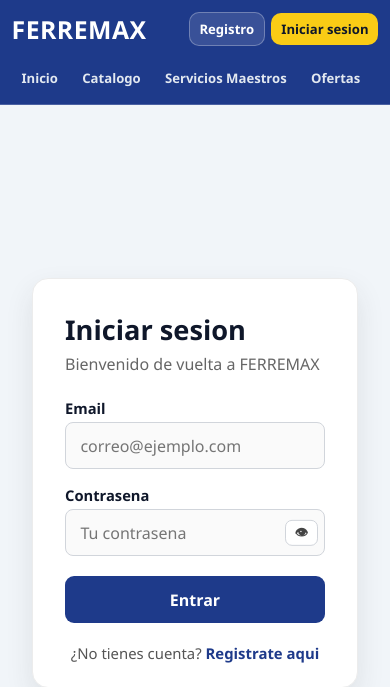
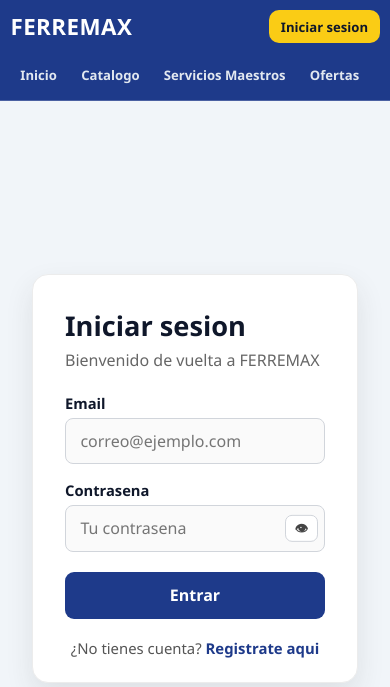
Before and after one commit to JoseNoeT/Ferramas, a Django app: page /login/?next=/carrito/ in a window 390 px wide. Shown: the top 687 px of the page. Run offline with Django 5.2, Linux system fonts and the light colour scheme.

Commit message:
fix: ocultar boton Registro en navbar mobile (<=430px)
En pantallas de 430px o menos el boton Registro se ocultaba
con el boton Iniciar sesion parcialmente cortado. Se oculta
Registro via display:none — sigue accesible desde la pagina
de login. Se ajustan padding y font-size del brand en los
breakpoints 430px y 360px para mejorar uso del espacio.

Co-Authored-By: Claude Sonnet 4.6 <noreply@anthropic.com>

```diff
--- a/frontend/static/css/components/navbar.css
+++ b/frontend/static/css/components/navbar.css
@@ -285,3 +285,28 @@
 		max-width: 100%;
 	}
 }
+
+@media (max-width: 430px) {
+	/* Registro oculto en mobile — accesible desde la página de login */
+	.site-header .navbar__register {
+		display: none;
+	}
+
+	.site-header .navbar {
+		padding: 0.65rem;
+	}
+
+	.site-header .navbar__brand {
+		font-size: 1.4rem;
+	}
+
+	.site-header .navbar__login {
+		padding: 0.46rem 0.72rem;
+	}
+}
+
+@media (max-width: 360px) {
+	.site-header .navbar__brand {
+		font-size: 1.25rem;
+	}
+}
```
